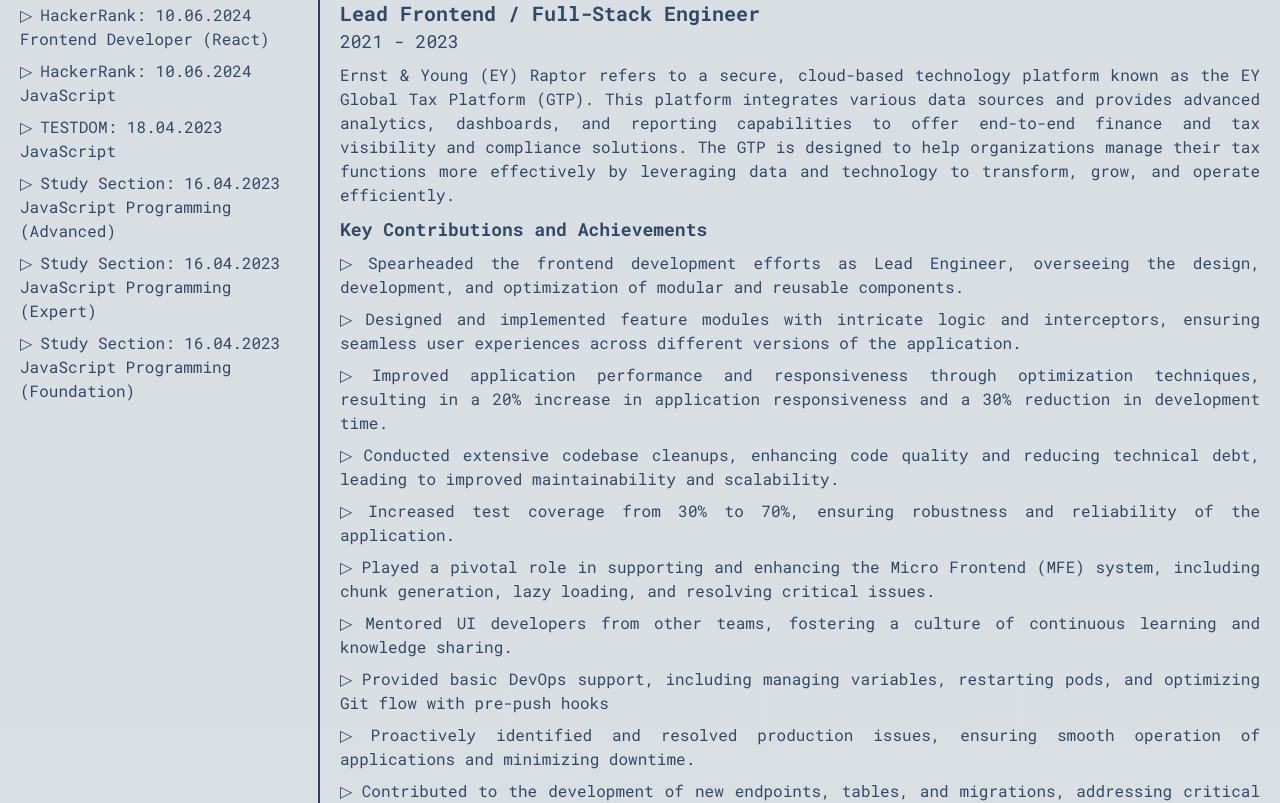
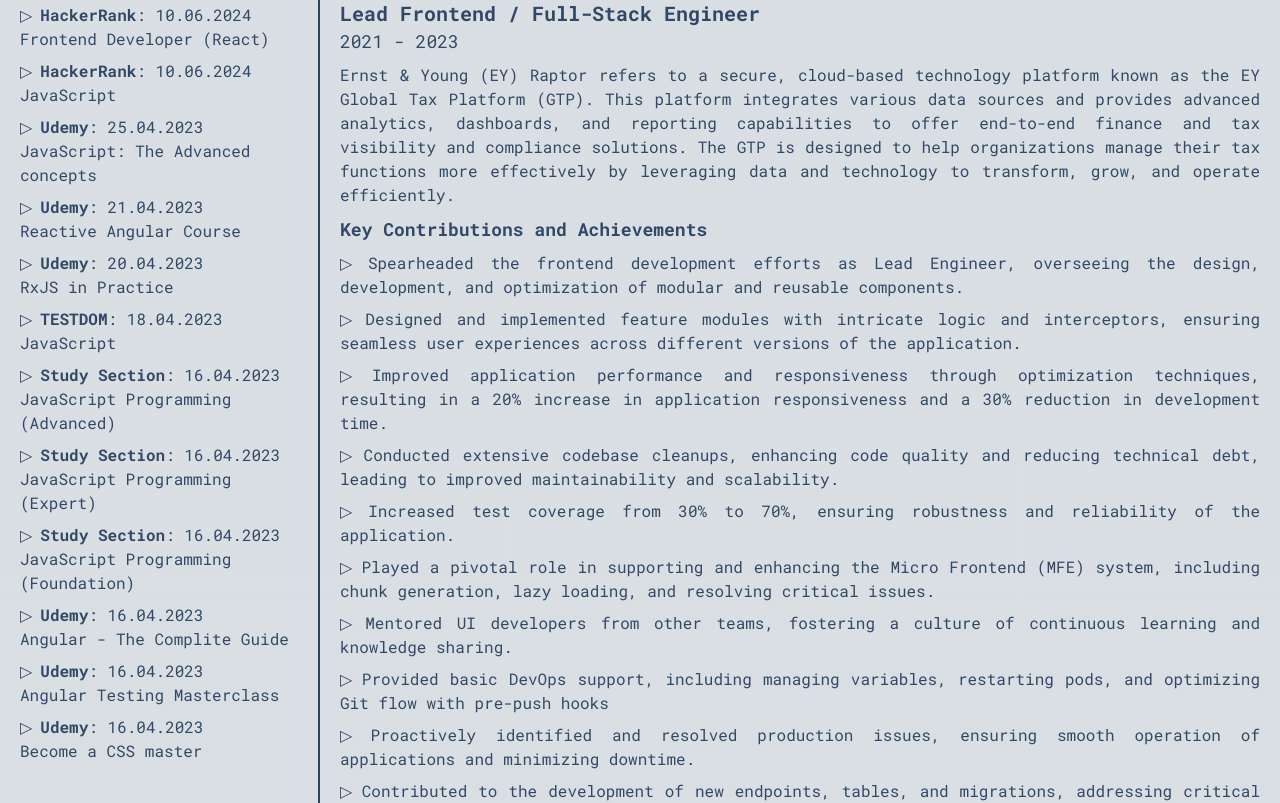
Before and after one commit to aliaksandrZh/cv, a Next.js app: page / in a window 1280 px wide. Shown: the part 927-1730 px from the top of the page. Built offline with nearby package versions, Linux system fonts and the light colour scheme.

Commit message:
expand certificates

```diff
--- a/src/components/Certificates.tsx
+++ b/src/components/Certificates.tsx
@@ -35,7 +35,7 @@
               onClick={isMediaQueryMatched ? fn : () => openModal(c)}
             >
               <span>
-                {c.platform}: {c.date}
+                <span className="font-bold">{c.platform}</span>: {c.date}
               </span>
               <div>{c.title}</div>
             </li>
--- a/src/libs/certificates.ts
+++ b/src/libs/certificates.ts
@@ -2,12 +2,12 @@
 import studySectionJsE from "@/assets/images/certificates/study-section-js-e.webp";
 import studySectionJsF from "@/assets/images/certificates/study-section-js-f.webp";
 import testdomJs from "@/assets/images/certificates/testdom-js.webp";
-// import udemyAngular15 from "@/assets/images/certificates/udemy-angular-15.webp";
-// import udemyAngularTestingMc from "@/assets/images/certificates/udemy-angular-testing-masterclass.webp";
-// import udemyAngular from "@/assets/images/certificates/udemy-angular.webp";
-// import udemyCssMaster from "@/assets/images/certificates/udemy-css-master.webp";
-// import udemyJsAdvanced from "@/assets/images/certificates/udemy-js-advanced.webp";
-// import udemyRxjs from "@/assets/images/certificates/udemy-rxjs.webp";
+import udemyAngular15 from "@/assets/images/certificates/udemy-angular-15.webp";
+import udemyAngularTestingMc from "@/assets/images/certificates/udemy-angular-testing-masterclass.webp";
+import udemyAngular from "@/assets/images/certificates/udemy-angular.webp";
+import udemyCssMaster from "@/assets/images/certificates/udemy-css-master.webp";
+import udemyJsAdvanced from "@/assets/images/certificates/udemy-js-advanced.webp";
+import udemyRxjs from "@/assets/images/certificates/udemy-rxjs.webp";
 import angularIntermediate from "@/assets/images/certificates/angular-intermediate-certificate.webp";
 import reactIntermediate from "@/assets/images/certificates/react-frontend-developer-certificate.webp";
 import jsIntermediate from "@/assets/images/certificates/javascript-intermediate-certificate.webp";
@@ -55,6 +55,46 @@
     title: "JavaScript Programming (Foundation)",
     date: "16.04.2023",
   },
-];
+  {
+    img: udemyAngular,
+    platform: "Udemy",
+    title: "Angular - The Complite Guide",
+    date: "16.04.2023",
+  },
+  {
+    img: udemyAngular15,
+    platform: "Udemy",
+    title: "Reactive Angular Course",
+    date: "21.04.2023",
+  },
+  {
+    img: udemyAngularTestingMc,
+    platform: "Udemy",
+    title: "Angular Testing Masterclass",
+    date: "16.04.2023",
+  },
+  {
+    img: udemyCssMaster,
+    platform: "Udemy",
+    title: "Become a CSS master",
+    date: "16.04.2023",
+  },
+  {
+    img: udemyJsAdvanced,
+    platform: "Udemy",
+    title: "JavaScript: The Advanced concepts",
+    date: "25.04.2023",
+  },
+  {
+    img: udemyRxjs,
+    platform: "Udemy",
+    title: "RxJS in Practice",
+    date: "20.04.2023",
+  },
+].sort((a, b) => {
+  const dateA = new Date(a.date.split(".").reverse().join("-"));
+  const dateB = new Date(b.date.split(".").reverse().join("-"));
+  return dateB.getTime() - dateA.getTime(); // For descending order
+});
 
 export type Certificate = (typeof certificates)[0];
```
